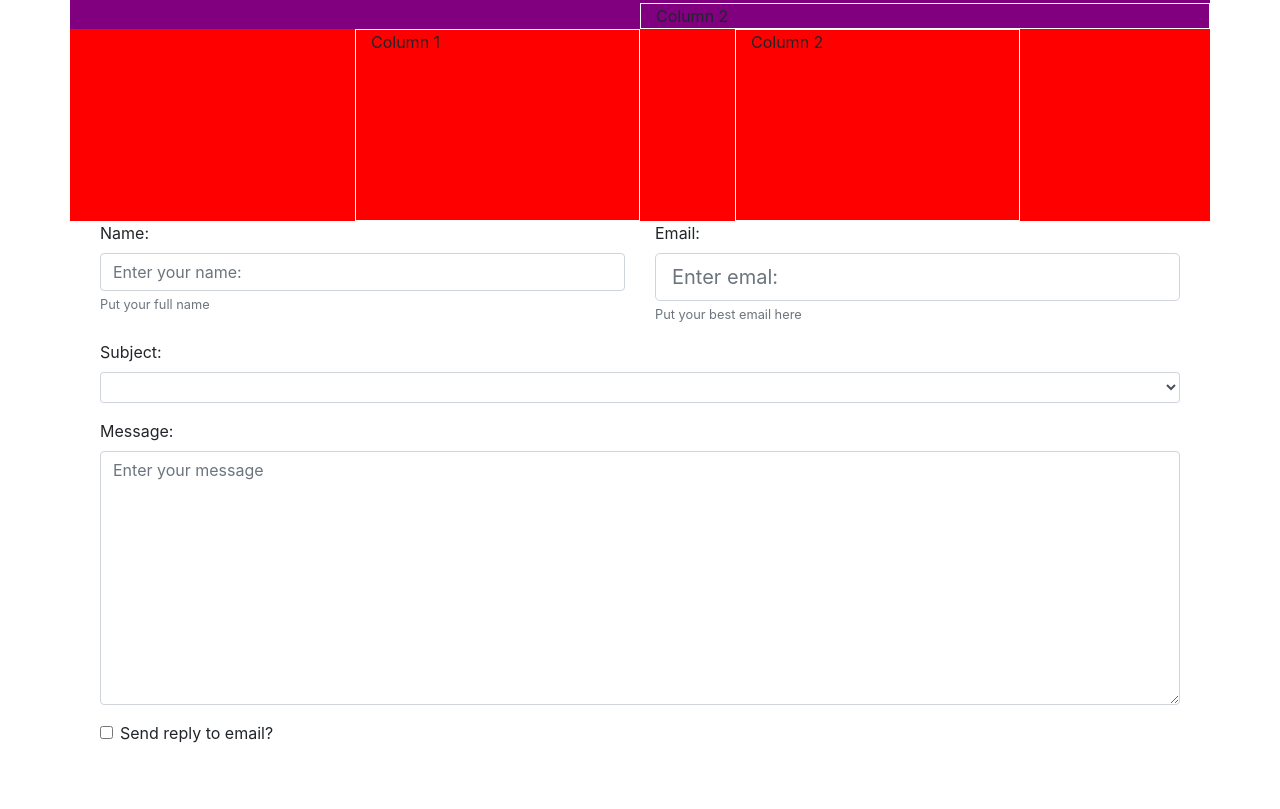
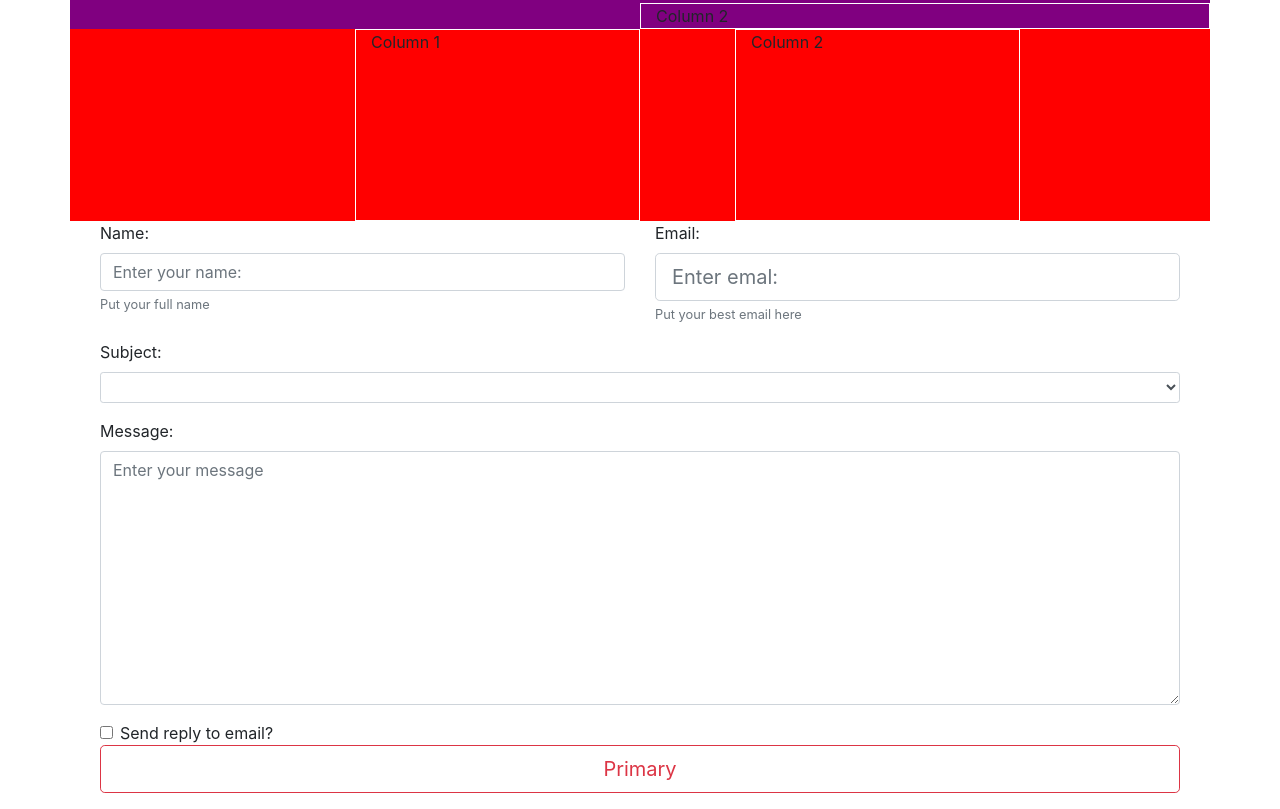
Before and after one commit to FGuerra03/SchoolOfNet, a plain HTML site: page Bootstrap/index.html in a window 1280 px wide. Shown: the part 519-1328 px from the top of the page. Before the commit the page ends 1264 px from the top, so only its background shows below. Drawn offline with nearby package versions, Linux system fonts and the light colour scheme.

Commit message:
Bootstrap - Botões

```diff
--- a/Bootstrap/index.html
+++ b/Bootstrap/index.html
@@ -106,6 +106,9 @@
                   <input type="checkbox" class="form-check-input">
                   <label for="" class="form-check-label">Send reply to email?</label>
                 </div>
+                <div class="form-group">
+                  <button type="submit" name="button" class="btn btn-block btn-lg btn-outline-danger">Primary</button>
+                </div>
               </div>
             </div>
           </form>
```
